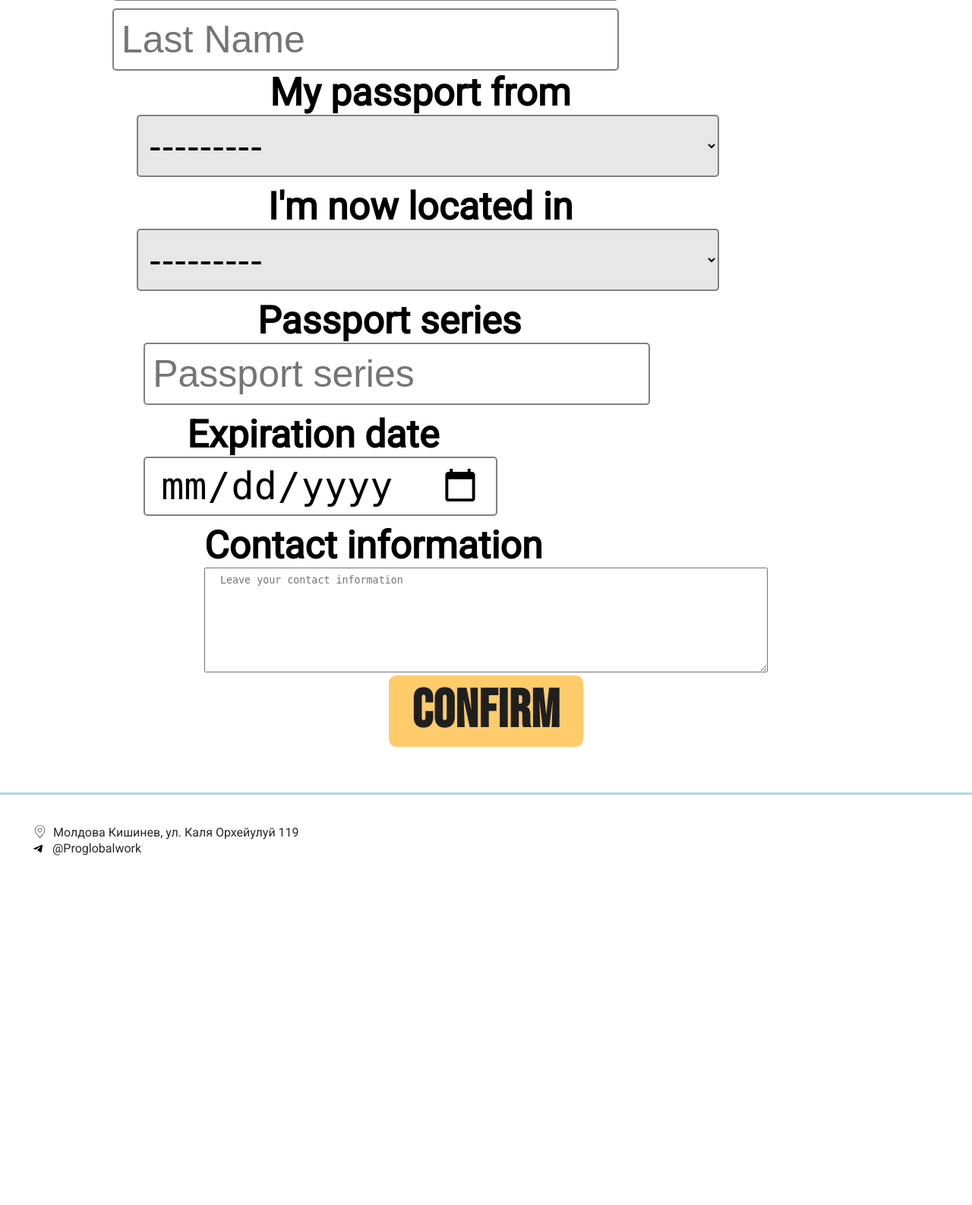
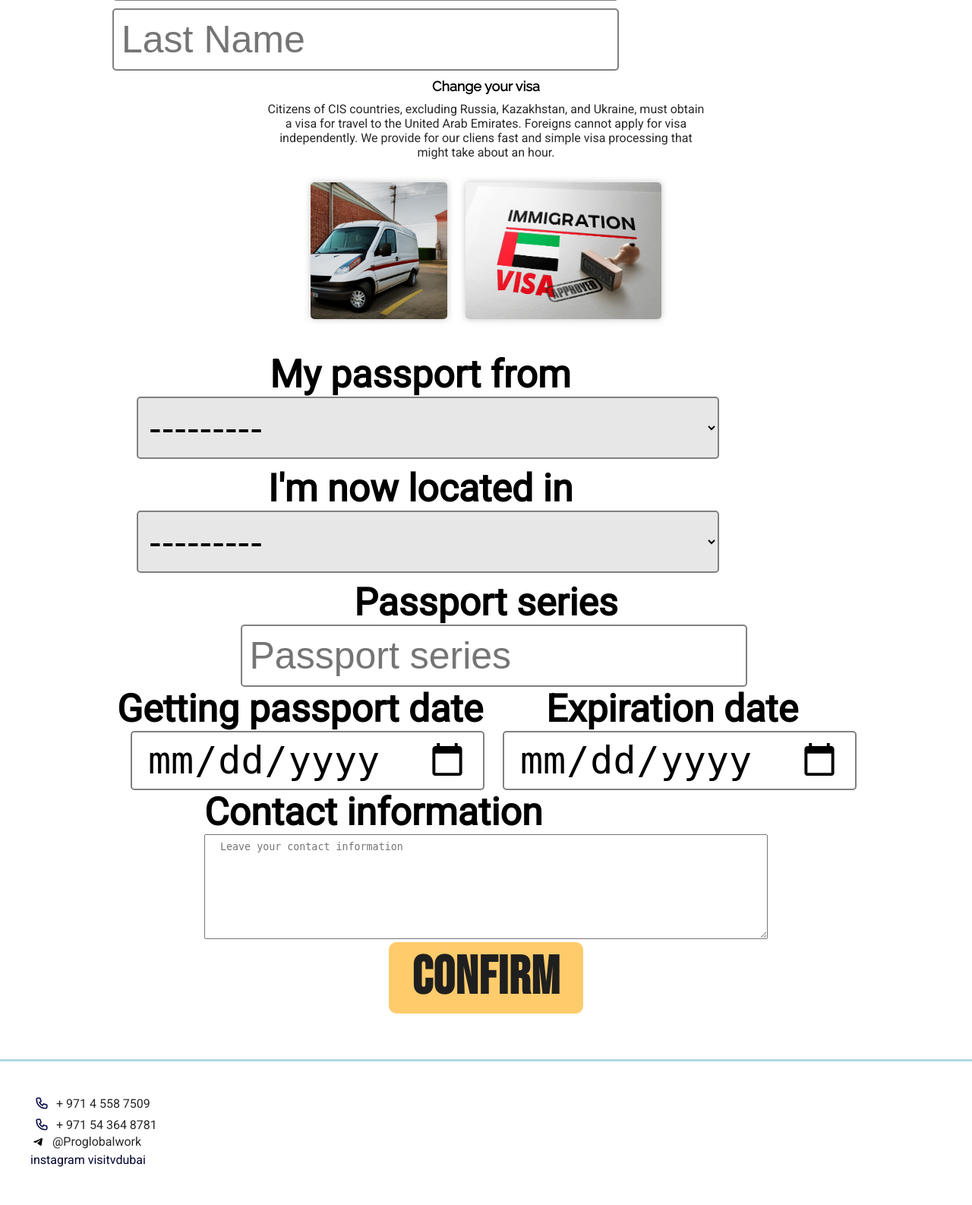
Before and after one commit to nickintroll/TimeLessRep, a Django app: page / in a window 1280 px wide. Shown: the part 1709-3295 px from the top of the page at 76% size. Before the commit the page ends 2835 px from the top, so only its background shows below. Run offline with Django 3.2, Linux system fonts and the light colour scheme; data comes from the database, SQL or seed files in the repository.

Commit message:
changed dubai page and added some stuff

```diff
--- a/main/forms.py
+++ b/main/forms.py
@@ -59,7 +59,8 @@ class DubaiVisaRequestForm(forms.ModelForm):
 				'visa_duration',
 				'passport_series',
 				'passport_closure_date',
-				'contact_information'
+				'contact_information',
+				'passport_open_date'
 		)
 
 		widgets = {
@@ -70,6 +71,9 @@ class DubaiVisaRequestForm(forms.ModelForm):
 			'passport_series': forms.TextInput(attrs={'placeholder': 'Passport series'}),
 			'contact_information': forms.Textarea(attrs={'placeholder': 'Leave your contact information'}),
 			'passport_closure_date': forms.TextInput(attrs={'placeholder': 'passport closure day', 'type':'date'}),
+			'passport_open_date': forms.TextInput(attrs={'placeholder': 'passport getting day', 'type':'date'}),
+
+
 		}
 
 
@@ -84,3 +88,4 @@ class DubaiVisaRequestForm(forms.ModelForm):
 		self.fields['passport_series'].label = ''
 		self.fields['passport_closure_date'].label = ''
 		self.fields['contact_information'].label = ''
+		self.fields['passport_open_date'].label = ''
--- a/main/models.py
+++ b/main/models.py
@@ -99,6 +99,7 @@ class DubaiVisaRequest(models.Model):
 	visa_duration = models.CharField(max_length=120, choices=VISA_DURATION_CHOICES, default='One month')
 
 	passport_series = models.PositiveBigIntegerField()
+	passport_open_date = models.DateField()
 	passport_closure_date = models.DateField()
 
 	created = models.DateTimeField(auto_now_add=True)
--- a/main/templates/base.html
+++ b/main/templates/base.html
@@ -112,53 +112,86 @@
 		<br>
 		<div class="content">
 			<div>
-				<!-- <div class="inline-bastards" style="margin-bottom: -6px;"> -->
+				<div class="inline-bastards" style="margin-bottom: -6px;">
+					<div>
+					<svg xmlns="http://www.w3.org/2000/svg"
+						x="0"
+						y="0"
+						width="30px"
+						height="30px"
+						viewBox="0 0 100 100"
+						preserveAspectRatio="xMidYMid meet">
+					   <defs>
+						   <style>
+							   .svg-stroke-primary {
+								   stroke: #090D49;
+							   }
+						   </style>
+					   </defs>
+
+					   <g transform="translate(20.00, 20.00) scale(0.60, 0.60)">
+
+					   <path class="svg-stroke-primary"
+						 d="M12.5,20.8a8.3,8.3,0,0,1,8.3-8.3H34.5a4,4,0,0,1,3.9,2.8l6.3,18.8a4,4,0,0,1-2.1,5l-9.4,4.7a46,46,0,0,0,23,23l4.7-9.4a4,4,0,0,1,5-2.1l18.8,6.3a4,4,0,0,1,2.8,3.9V79.2a8.3,8.3,0,0,1-8.3,8.3H75A62.5,62.5,0,0,1,12.5,25Z"
+						 fill="none"
+						 stroke-linecap="round"
+						 stroke-linejoin="round"
+						 stroke-width="9px"/>
+					   </g>
+				   </svg>
+					</div>
+					<div style="padding-top: 6px;">
+						+ 971 4 558 7509
+					</div>
+				</div>
+				<div class="inline-bastards" style="margin-bottom: -6px;">
+					<div>
+					<svg xmlns="http://www.w3.org/2000/svg"
+						x="0"
+						y="0"
+						width="30px"
+						height="30px"
+						viewBox="0 0 100 100"
+						preserveAspectRatio="xMidYMid meet">
+					   <defs>
+						   <style>
+							   .svg-stroke-primary {
+								   stroke: #090D49;
+							   }
+						   </style>
+					   </defs>
+
+					   <g transform="translate(20.00, 20.00) scale(0.60, 0.60)">
+
+					   <path class="svg-stroke-primary"
+						 d="M12.5,20.8a8.3,8.3,0,0,1,8.3-8.3H34.5a4,4,0,0,1,3.9,2.8l6.3,18.8a4,4,0,0,1-2.1,5l-9.4,4.7a46,46,0,0,0,23,23l4.7-9.4a4,4,0,0,1,5-2.1l18.8,6.3a4,4,0,0,1,2.8,3.9V79.2a8.3,8.3,0,0,1-8.3,8.3H75A62.5,62.5,0,0,1,12.5,25Z"
+						 fill="none"
+						 stroke-linecap="round"
+						 stroke-linejoin="round"
+						 stroke-width="9px"/>
+					   </g>
+				   </svg>
+					</div>
+					<div style="padding-top: 6px;">
+						+ 971 54 364 8781
+					</div>
+				</div>
+
+				<!-- <div class="inline-bastards"> -->
+					<!-- <div style="padding: 0 5px 0 4px;"> -->
+						<!-- <svg xmlns="http://www.w3.org/2000/svg" xmlns:xlink="http://www.w3.org/1999/xlink" version="1.1" width="17" height="17" viewBox="0 0 256 256" xml:space="preserve"> -->
+<!--  -->
+							<!-- <defs> -->
+							<!-- </defs> -->
+							<!-- <g style="stroke: none; stroke-width: 0; stroke-dasharray: none; stroke-linecap: butt; stroke-linejoin: miter; stroke-miterlimit: 10; fill: none; fill-rule: nonzero; opacity: 1;" transform="translate(1.4065934065934016 1.4065934065934016) scale(2.81 2.81)" > -->
+								<!-- <path d="M 45.229 90.18 l -26.97 -31.765 c -5.419 -6.387 -8.404 -14.506 -8.404 -22.861 c 0 -19.506 15.869 -35.374 35.374 -35.374 s 35.375 15.869 35.375 35.374 c 0 8.355 -2.985 16.474 -8.405 22.861 L 45.229 90.18 z M 45.229 3.121 c -17.884 0 -32.433 14.549 -32.433 32.433 c 0 7.659 2.737 15.102 7.705 20.958 l 24.728 29.125 l 24.728 -29.125 c 4.969 -5.855 7.706 -13.299 7.706 -20.958 C 77.662 17.67 63.113 3.121 45.229 3.121 z M 45.229 49.801 c -8.499 0 -15.413 -6.915 -15.413 -15.414 s 6.915 -15.414 15.413 -15.414 c 8.499 0 15.413 6.915 15.413 15.414 S 53.728 49.801 45.229 49.801 z M 45.229 21.914 c -6.878 0 -12.473 5.596 -12.473 12.473 s 5.595 12.473 12.473 12.473 s 12.473 -5.596 12.473 -12.473 S 52.106 21.914 45.229 21.914 z" style="stroke: none; stroke-width: 1; stroke-dasharray: none; stroke-linecap: butt; stroke-linejoin: miter; stroke-miterlimit: 10; fill: rgb(0,0,0); fill-rule: nonzero; opacity: 1;" transform=" matrix(1 0 0 1 0 0) " stroke-linecap="round" /> -->
+							<!-- </g> -->
+						<!-- </svg> -->
+					<!-- </div> -->
 					<!-- <div> -->
-					<!-- <svg xmlns="http://www.w3.org/2000/svg" -->
-						<!-- x="0" -->
-						<!-- y="0" -->
-						<!-- width="30px" -->
-						<!-- height="30px" -->
-						<!-- viewBox="0 0 100 100" -->
-						<!-- preserveAspectRatio="xMidYMid meet"> -->
-					   <!-- <defs> -->
-						   <!-- <style>				    -->
-							   <!-- .svg-stroke-primary { -->
-								   <!-- stroke: #090D49; -->
-							   <!-- } -->
-						   <!-- </style> -->
-					   <!-- </defs> -->
-					   <!--  -->
-					   <!-- <g transform="translate(20.00, 20.00) scale(0.60, 0.60)"> -->
-						   <!--  -->
-					   <!-- <path class="svg-stroke-primary" -->
-						 <!-- d="M12.5,20.8a8.3,8.3,0,0,1,8.3-8.3H34.5a4,4,0,0,1,3.9,2.8l6.3,18.8a4,4,0,0,1-2.1,5l-9.4,4.7a46,46,0,0,0,23,23l4.7-9.4a4,4,0,0,1,5-2.1l18.8,6.3a4,4,0,0,1,2.8,3.9V79.2a8.3,8.3,0,0,1-8.3,8.3H75A62.5,62.5,0,0,1,12.5,25Z" -->
-						 <!-- fill="none" -->
-						 <!-- stroke-linecap="round" -->
-						 <!-- stroke-linejoin="round" -->
-						 <!-- stroke-width="9px"/> -->
-					   <!-- </g> -->
-				   <!-- </svg> -->
-					<!-- </div> -->
-					<!-- <div style="padding-top: 6px;"> -->
-						<!-- +46729024512 -->
+						<!-- Молдова Кишинев, ул.  Каля Орхейулуй 119 -->
 					<!-- </div> -->
 				<!-- </div> -->
-				<div class="inline-bastards">
-					<div style="padding: 0 5px 0 4px;">
-						<svg xmlns="http://www.w3.org/2000/svg" xmlns:xlink="http://www.w3.org/1999/xlink" version="1.1" width="17" height="17" viewBox="0 0 256 256" xml:space="preserve">
-
-							<defs>
-							</defs>
-							<g style="stroke: none; stroke-width: 0; stroke-dasharray: none; stroke-linecap: butt; stroke-linejoin: miter; stroke-miterlimit: 10; fill: none; fill-rule: nonzero; opacity: 1;" transform="translate(1.4065934065934016 1.4065934065934016) scale(2.81 2.81)" >
-								<path d="M 45.229 90.18 l -26.97 -31.765 c -5.419 -6.387 -8.404 -14.506 -8.404 -22.861 c 0 -19.506 15.869 -35.374 35.374 -35.374 s 35.375 15.869 35.375 35.374 c 0 8.355 -2.985 16.474 -8.405 22.861 L 45.229 90.18 z M 45.229 3.121 c -17.884 0 -32.433 14.549 -32.433 32.433 c 0 7.659 2.737 15.102 7.705 20.958 l 24.728 29.125 l 24.728 -29.125 c 4.969 -5.855 7.706 -13.299 7.706 -20.958 C 77.662 17.67 63.113 3.121 45.229 3.121 z M 45.229 49.801 c -8.499 0 -15.413 -6.915 -15.413 -15.414 s 6.915 -15.414 15.413 -15.414 c 8.499 0 15.413 6.915 15.413 15.414 S 53.728 49.801 45.229 49.801 z M 45.229 21.914 c -6.878 0 -12.473 5.596 -12.473 12.473 s 5.595 12.473 12.473 12.473 s 12.473 -5.596 12.473 -12.473 S 52.106 21.914 45.229 21.914 z" style="stroke: none; stroke-width: 1; stroke-dasharray: none; stroke-linecap: butt; stroke-linejoin: miter; stroke-miterlimit: 10; fill: rgb(0,0,0); fill-rule: nonzero; opacity: 1;" transform=" matrix(1 0 0 1 0 0) " stroke-linecap="round" />
-							</g>
-						</svg>
-					</div>
-					<div>
-						Молдова Кишинев, ул.  Каля Орхейулуй 119
-					</div>
-				</div>
 				<div class="inline-bastards">
 					<div style="margin-right: 5px">
 						<svg xmlns="http://www.w3.org/2000/svg"
@@ -181,6 +214,12 @@
 						@Proglobalwork
 					</div>
 				</div>
+				<div>
+					<a href="https://instagram.com/visitvdubai?igshid=ZDdkNTZiNTM=">instagram visitvdubai</a>
+
+				</div>
+
+
 				<!-- <div class="inline-bastards"> -->
 					<!-- <div style="margin-right: 8px; margin-left: 3px;"> -->
 						<!-- <svg xmlns="http://www.w3.org/2000/svg" xmlns:xlink="http://www.w3.org/1999/xlink" version="1.1" width="17" height="17" viewBox="0 0 256 256" xml:space="preserve"> -->
--- a/main/templates/main/dubai_main.html
+++ b/main/templates/main/dubai_main.html
@@ -2,7 +2,13 @@
 {% load static %}
 
 {% block content %}
+
 	<style>
+		img{
+			border-radius: 5px;
+			box-shadow: 0px 0px 8px rgba(128, 128, 128, 0.479);
+			margin: 10px
+		}
 		h1.no-margin{
 			margin-bottom: 0px;
 		}
@@ -121,6 +127,29 @@ min-height: 50vh;
 	</div>
 </div>
 	<div class="content">
+		<div class="centered ">
+			<div style="text-align: center;">
+				<h2>
+					Change your visa
+				</h2>
+				<div style="max-width: 65ch;">
+					Citizens of CIS countries, excluding Russia, Kazakhstan, and Ukraine, must obtain a visa for travel to the
+					United Arab Emirates. Foreigns cannot apply for visa independently. We provide for our cliens fast and
+					simple visa processing that might take about an hour.
+				</div>
+			</div>
+			<br>
+			<div class="inline-bastards" style="text-align: center;">
+				<div>
+					<img src="{% static 'imgs/van.png' %}" alt="" style="max-width: 30ch; max-height: 20ch;">
+				</div>
+				<div>
+					<img src="{% static 'imgs/visa_approved.jpg' %}" alt="" style="max-width: 30ch; max-height: 20ch">
+				</div>
+			</div>
+		</div>
+		<br>
+		<br>
 		<div class="inline-bastards cool-inp-name centered small-form">
 			<div>
 				<div style="text-align: center;">
@@ -139,18 +168,25 @@ min-height: 50vh;
 				{{ form.now_located_in }}
 			</div>
 		</div>
-		<div class="centered inline-bastards small-form">
-			<div class="pull-to-left" >
+		<div class="centered">
+			<div style="text-align: center;">
 				<h4>
 					Passport series
 				</h4>
 				{{ form.passport_series }}
 			</div>
+
+		</div>
+		<div class="centered inline-bastards ">
+			<div style="text-align: center;">
+				<h4>Getting passport date</h4>
+				{{ form.passport_open_date }}
+			</div>
 			<div style="text-align: center;">
 				<h4>
 					Expiration date
 				</h4>
-				{{ form.passport_closure_date }}
+				{{ form.passport_open_date }}
 			</div>
 		</div>
 		<div class="centered">
--- a/pgblwork/settings.py
+++ b/pgblwork/settings.py
@@ -125,3 +125,9 @@ USE_TZ = True
 # https://docs.djangoproject.com/en/3.0/howto/static-files/
 
 STATIC_URL = '/static/'
+# just for deploy
+if DEBUG:
+	STATIC_ROOT = os.path.join(BASE_DIR, 'static')
+
+else:
+	STATIC_ROOT = '/home/www/website/static'
```
Also changed, not shown: main/static/imgs/van.png (added), main/static/imgs/visa_approved.jpg (added).
